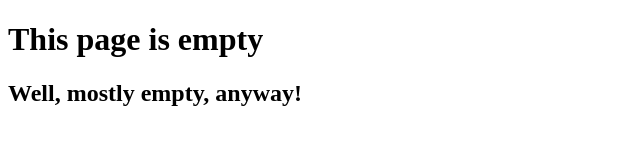
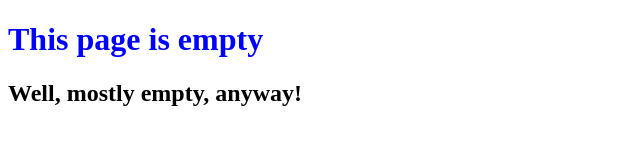
Before and after one commit to sbasischeck/ghrepogit1_opensap, a plain HTML site: page index.html in a window 1280 px wide. Shown: the whole page, without its empty margins (0-640 px from the left). Drawn offline with Linux system fonts and the light colour scheme.

Commit message:
Added blue color to header

```diff
--- a/index.html
+++ b/index.html
@@ -5,7 +5,7 @@
 		<title>My Empty Web Page</title>
 	</head>
 	<body>
-		<h1>This page is empty</h1>
+		<h1 style = "color: Blue">This page is empty</h1>
 		<h2>Well, mostly empty, anyway!</h2>
 	</body>
 </html>
```
